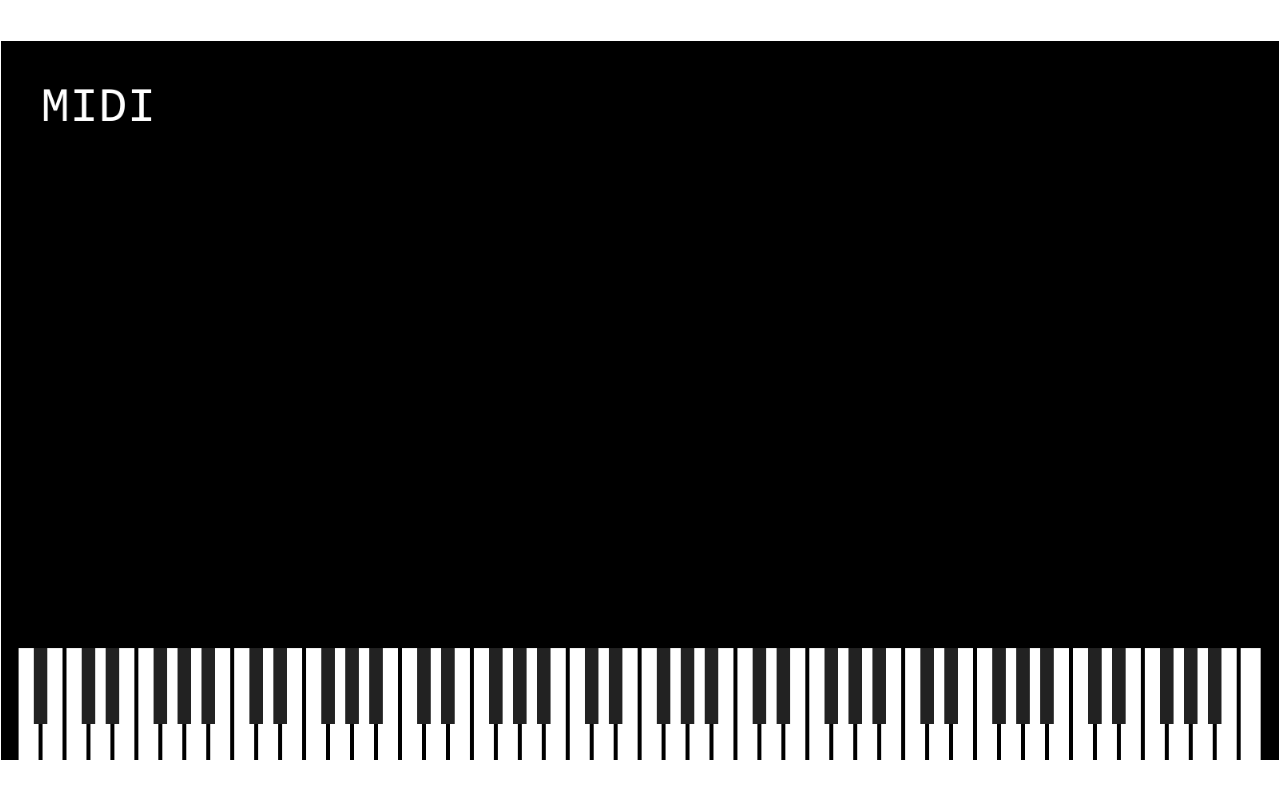
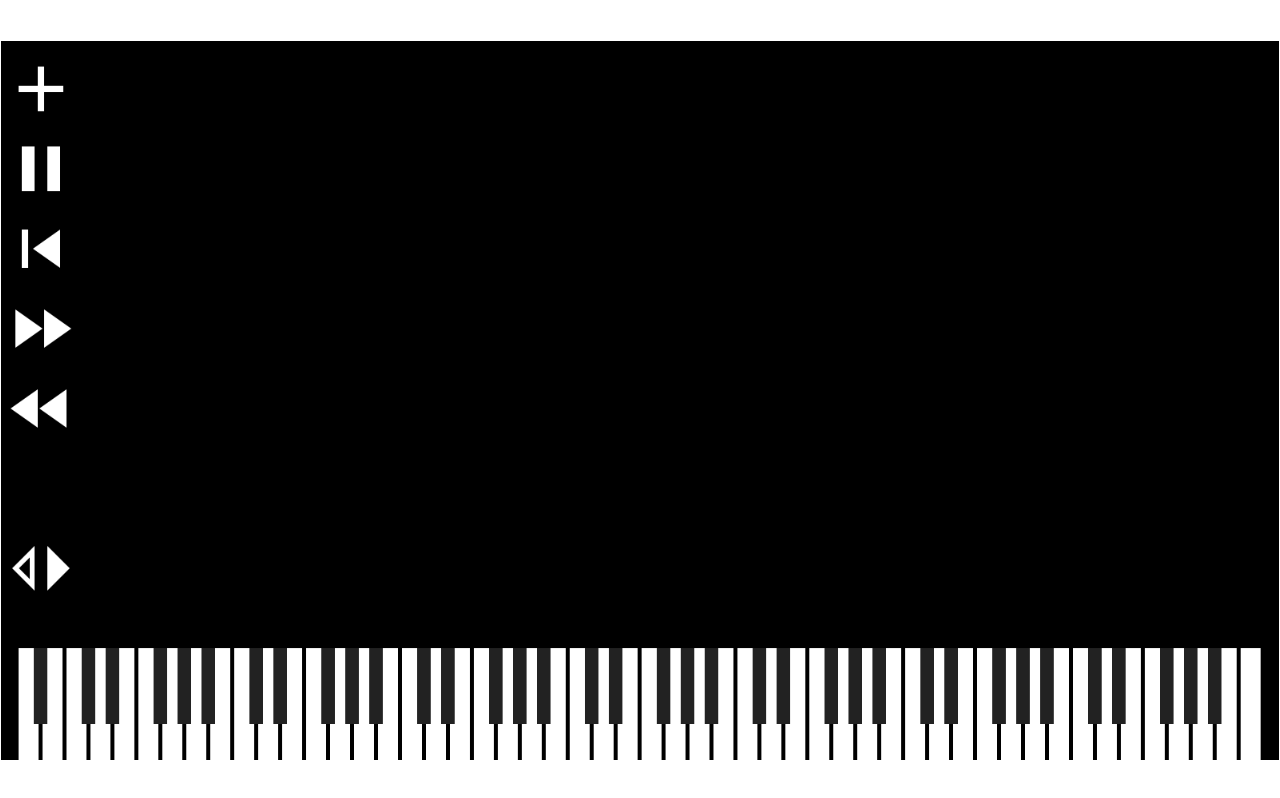
Before and after one commit to keshavkaushal/fte-src, a plain HTML site: page index.html in a window 1280 px wide. Drawn offline with Linux system fonts and the light colour scheme; animation ran at ten frames a second.

Commit message:
add playback controls

```diff
--- a/index.html
+++ b/index.html
@@ -3,6 +3,7 @@
 <head>
     <script src="phaser.min.js"></script>
     <script src="midi-parser.js"></script>
+    <script src="midiToEvents.js"></script>
 </head>
 <body style="margin: 1px; overflow: hidden;">
     <input style="display:none" type="file" id="filereader">
@@ -31,38 +32,117 @@
             },
             scene: {
                 create: create,
-                update: update
+                update: update,
+                preload: preload,
             }
         };
 
         var MIDI_LOADED = false;
-        var SPEED = 2;
+        var SPEED = 1;
+        var TICKRATE = 1;
+        var PAUSED = false;
+
+        // BUTTONS
+
+        var pause;
+        var play;
 
         var graphics;
         var statics;
         var tick = 0
-        var midi = [[25, 10, 80], [35, 90, 50], [20, 140, 80]]
+        var midi = [[1, 10, 80], [25, 10, 80], [35, 90, 50], [20, 140, 80]]
         var game = new Phaser.Game(config);
+
+        function preload()
+        {
+            this.load.image('play', '/play.png');
+            this.load.image('pause', '/pause.png');
+            this.load.image('restart', '/restart.png');
+            this.load.image('upload', '/upload.png');
+            this.load.image('ff', '/ff.png');
+            this.load.image('rw', '/rw.png');
+            this.load.image('switch', '/switch.png');
+        }
 
         function create ()
         {
             graphics = this.add.graphics();
 
-            const midiin = this.add.text(50, 50, 'atari', '', 16);
-            midiin.setText(['MIDI']);
-            midiin.setFontSize(60);
-            midiin.setInteractive().on('pointerdown', () => document.getElementById('filereader').click() );
+            play = this.add.image(50, 160, 'play');
+            play.setInteractive().on('pointerdown', () => playpause());
+            play.visible = false;
+
+            pause = this.add.image(50, 160, 'pause');
+            pause.setInteractive().on('pointerdown', () => playpause());
+
+            var restart = this.add.image(50, 260, 'restart');
+            restart.setInteractive().on('pointerdown', () => restartfn());
+
+            var upload = this.add.image(50, 60, 'upload');
+            upload.setInteractive().on('pointerdown', () => document.getElementById('filereader').click());
+
+            var swit = this.add.image(50, 660, 'switch');
+            restart.setInteractive().on('pointerdown', () => restartfn());
+
+
+
+
+
+            var ff = this.add.image(50, 360, 'ff');
+            ff.setInteractive().on('pointerdown', () => speedup());
+
+            var rw = this.add.image(50, 460, 'rw');
+            rw.setInteractive().on('pointerdown', () => slowdown());
+
+
+
+            // const midiin = this.add.text(50, 50, 'MIDI', { fill: '#0f0' });
+            // // midiin.setText(['MIDI']);
+            // midiin.setFontSize(60);
+            // midiin.setInteractive().on('pointerdown', () => document.getElementById('filereader').click());
+
+            // const playpause = this.add.text(50, 150, 'Play/Pause', { fill: '#0f0' });
+            // playpause.setFontSize(60);
+            // playpause.setInteractive().on('pointerdown', () => document.getElementById('filereader').click());
+        }
+
+        function restartfn ()
+        {
+            tick = 0;
+        }
+
+        function speedup ()
+        {
+            TICKRATE = TICKRATE * 2;
+            console.log(SPEED);
+        }
+
+        function slowdown ()
+        {
+            TICKRATE = TICKRATE / 2;
+        }
+
+        function playpause ()
+        {
+            PAUSED = !PAUSED;
+            pause.visible = !pause.visible;
+            play.visible = !play.visible;
         }
 
         function update ()
         {
-            if (MIDI_LOADED){tick = tick + 1}
+            if (MIDI_LOADED){
+                if(!PAUSED){
+                    tick = tick + TICKRATE;
+                }
+
+            };
 
 
-                graphics.clear();
-            draw_white_keys()
-            draw_notes()
-            draw_black_keys()
+            graphics.clear();
+            draw_white_keys();
+            draw_notes();
+            draw_black_keys();
 
         }
 
@@ -105,7 +185,7 @@
                 x = (note*30)+22
                 y = tick*SPEED - start - duration
 
-                graphics.fillStyle(0xeff0000, 1);
+                graphics.fillStyle(0xa5fed2, 1);
                 if (y < 760){
                     graphics.fillRect(x, y, 25, duration);
                 }
@@ -115,6 +195,7 @@
                     }
                 }
             })
+
         }
     </script>
 
--- /dev/null
+++ b/midiToEvents.js
@@ -0,0 +1,9 @@
+function midiToEvents ()
+{
+	graphics = this.add.graphics();
+
+	const midiin = this.add.text(50, 50, 'atari', '', 16);
+	midiin.setText(['MIDI']);
+	midiin.setFontSize(60);
+	midiin.setInteractive().on('pointerdown', () => document.getElementById('filereader').click() );
+}
```
Also changed, not shown: ff.png (added), pause.png (added), play.png (added), restart.png (added), rw.png (added), switch.png (added), upload.png (added).
